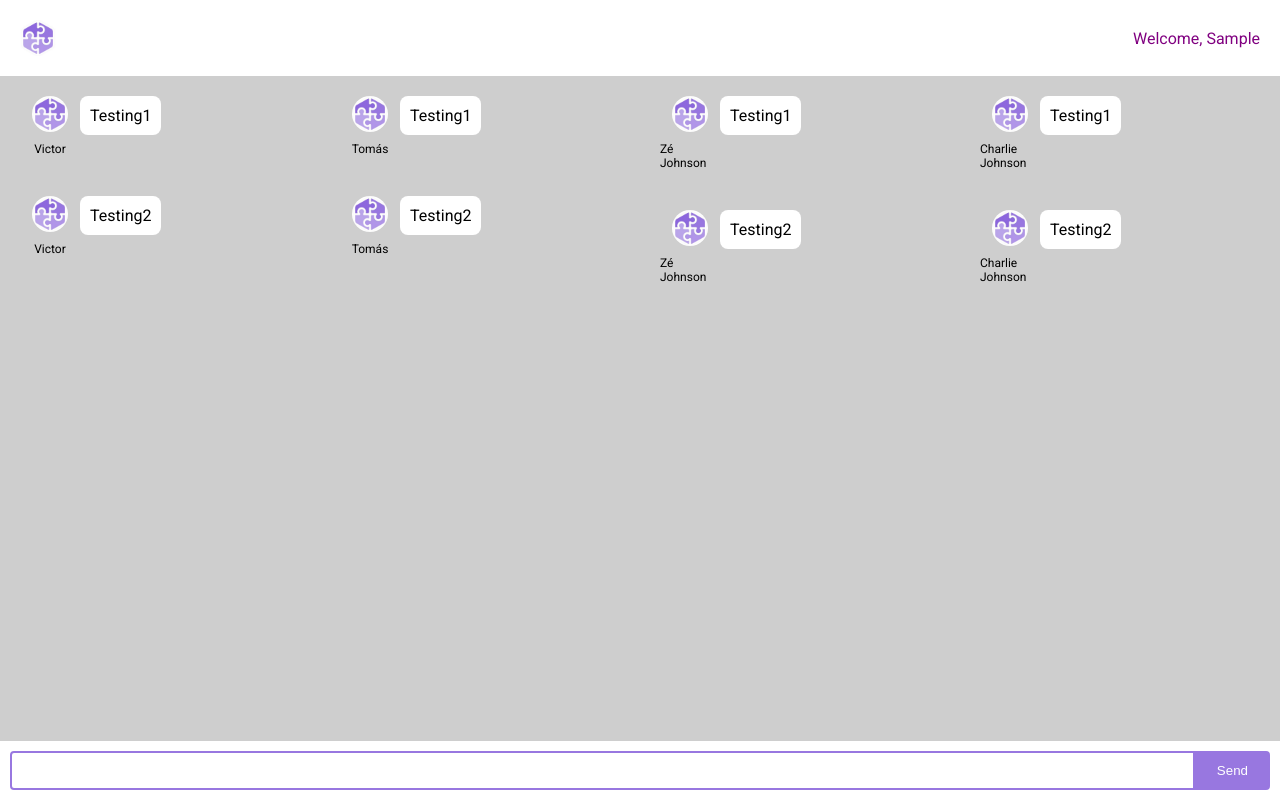
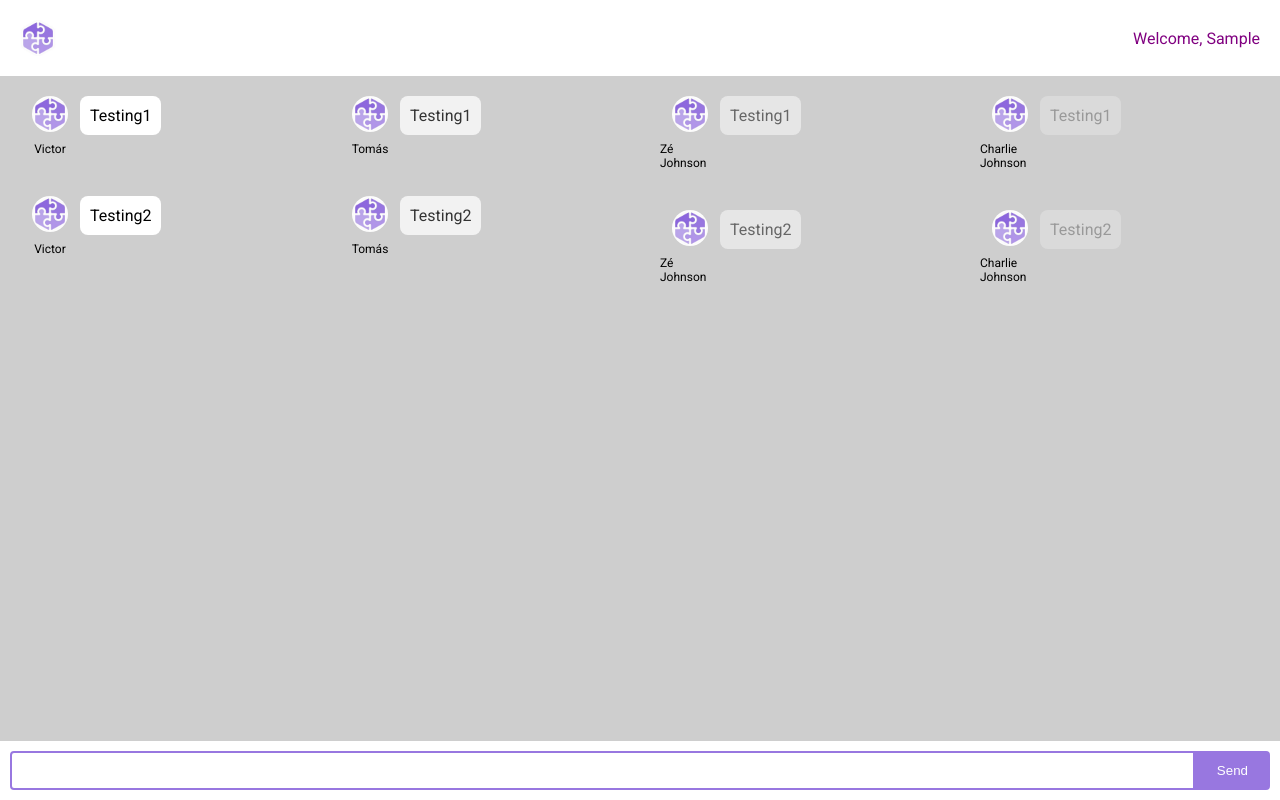
Before and after one commit to XxStunner/tribe-test, a React (Create React App) app in the folder chat-client/: page / in a window 1280 px wide. Both pictures are taken after typing "Sample" into the empty fields and a click on the button "Enter". Built offline with nearby package versions, Linux system fonts and the light colour scheme.

Commit message:
Added opacity to messages body

```diff
--- a/chat-client/src/components/Chat/Chat.js
+++ b/chat-client/src/components/Chat/Chat.js
@@ -79,7 +79,7 @@ export default function Chat({ userName }) {
             <div className="chat-messages">
                 {messageRanges.map((messages, rangeIndex) => (
                     <div key={rangeIndex} className="chat-messages-col">
-                        {messages.map(message => <Message key={message.id} userName={message.userName} messageBody={message.body} />)}
+                        {messages.map(message => <Message key={message.id} message={message} />)}
                     </div>
                 ))}
             </div>
--- a/chat-client/src/components/Message/Message.js
+++ b/chat-client/src/components/Message/Message.js
@@ -1,12 +1,17 @@
 import './Message.css';
 
-export default function Message({ userName, messageBody }) {
+export default function Message({ message }) {
     return (
         <div className="message-w">
             <div className="message-avatar">
-                <img src="./images/tribe.jpg" alt={userName}></img> {userName}
+                <img src="./images/tribe.jpg" alt={message.userName}></img> {message.userName}
             </div>
-            <div className="message-body">{messageBody}</div>
+            {message.opacity > 0 &&
+                <div
+                    className="message-body"
+                    style={{ opacity: message.opacity }}
+                >{message.body}</div>
+            }
         </div>
     );
 }
```
Also changed, not shown: 1 other file (tests, documents, lock files or other folders).
